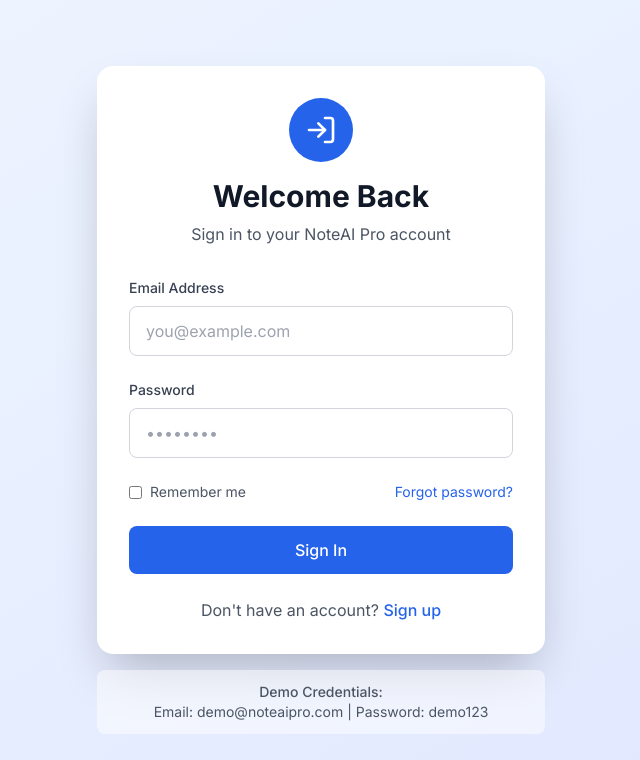
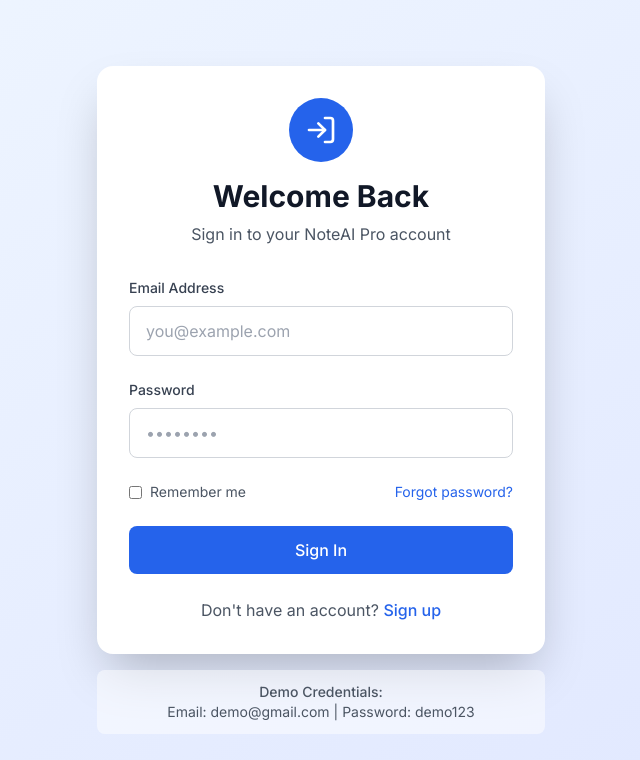
Before and after one commit to jayanth4255/Note_AIPRo, a React app in the folder frontend/: page /login in a window 1280 px wide. Shown: the top 760 px of the page, without its empty margins (319-959 px from the left). Built offline with nearby package versions, Linux system fonts and the light colour scheme; no server answers; the HTML template or start-up script is replaced by a standard one.

Commit message:
Seccessful

```diff
--- a/frontend/src/pages/Login.jsx
+++ b/frontend/src/pages/Login.jsx
@@ -125,7 +125,7 @@
                 {/* Demo Credentials (Remove in production) */}
                 <div className="mt-4 text-center text-sm text-gray-600 bg-white/50 rounded-lg p-3">
                     <p className="font-medium">Demo Credentials:</p>
-                    <p>Email: demo@noteaipro.com | Password: demo123</p>
+                    <p>Email: demo@gmail.com | Password: demo123</p>
                 </div>
             </div>
         </div>
```
